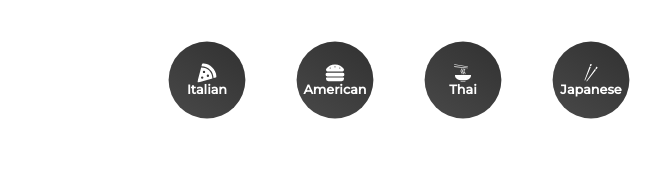
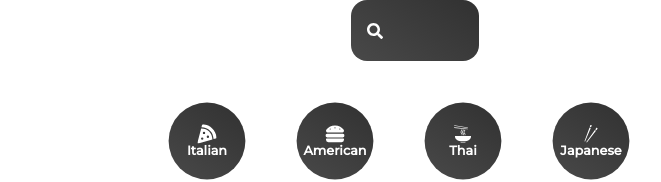
Before and after one commit to dmahfouz/deliciousss, a React (Create React App) app: page / in a window 1280 px wide. Shown: the top 182 px of the page, without its empty margins (225-886 px from the left). Built offline with nearby package versions, Linux system fonts and the light colour scheme; no server answers; the HTML template or start-up script is replaced by a standard one.

Commit message:
added working search

```diff
--- a/src/App.js
+++ b/src/App.js
@@ -1,11 +1,13 @@
 import Pages from "./pages/Pages";
 import Category from "./components/Category";
 import { BrowserRouter } from "react-router-dom";
+import Search from "./components/Search";
 
 function App() {
   return (
     <div className="App">
       <BrowserRouter>
+        <Search />
         <Category />
         <Pages />
       </BrowserRouter>
--- /dev/null
+++ b/src/components/Search.jsx
@@ -0,0 +1,60 @@
+import styled from "styled-components";
+import { useState } from "react";
+import { FaSearch } from "react-icons/fa";
+import { useNavigate } from "react-router-dom";
+
+function Search() {
+
+    const [input, setInput] = useState("");
+    const navigate = useNavigate();
+
+    const submitHandler = (e) => {
+        e.preventDefault();
+        navigate('/searched/' + input);
+    };
+
+    return (
+        <FormStyle onSubmit={submitHandler}>
+            <div>
+                <FaSearch></FaSearch>
+                <input
+                    onChange={(e) => setInput(e.target.value)}
+                    type="text"
+                    value={input}
+                />
+            </div>
+        </FormStyle>
+    )
+}
+
+const FormStyle = styled.form`
+    margin: 0rem 20rem;
+
+    div {
+        width: 100%;
+        position: relative;
+
+    }
+
+    input {
+        border: none;
+        background: linear-gradient(35deg, #494949, #313131);
+        font-size: 1.5rem;
+        color: white;
+        padding: 1rem 3rem;
+        border: none;
+        border-radius: 1rem;
+        outline: none;
+        width: 100%;
+    }
+
+    svg {
+        position: absolute;
+        top: 50%;
+        left: 0%;
+        transform: translate(100%, -50%);
+        color: white;
+    }
+`
+
+export default Search
--- a/src/pages/Cuisine.jsx
+++ b/src/pages/Cuisine.jsx
@@ -11,7 +11,7 @@
 
     const getCuisine = async (name) => {
         const data = await fetch(
-            `https://api.spoonacular.com/recipes/complexSearch?apiKey=${process.env.REACT_APP_API_KEY}&cuisine=${name}`
+            `https://api.spoonacular.com/recipes/complexSearch?apiKey=${process.env.REACT_APP_API_KEY}&number=9&cuisine=${name}`
         );
         const recipes = await data.json();
         setCuisine(recipes.results);
@@ -25,7 +25,7 @@
 
     return (
         <Grid>
-        {cuisine.map((item) => {
+            {cuisine.map((item) => {
             return (
                 <Card key={item.id}>
                     <img src={item.image} alt="" />
--- a/src/pages/Pages.jsx
+++ b/src/pages/Pages.jsx
@@ -1,6 +1,7 @@
 import React from 'react'
 import Home from './Home'
 import Cuisine from './Cuisine';
+import Seached from './Seached';
 import { Route, Routes } from 'react-router-dom';
 
 
@@ -9,6 +10,7 @@
         <Routes>
             <Route path="/" element={<Home />} />
             <Route path="/cuisine/:type" element={<Cuisine />} />
+            <Route path="/searched/:search" element={<Seached />} />
         </Routes>
     );
 }
--- /dev/null
+++ b/src/pages/Seached.jsx
@@ -0,0 +1,58 @@
+import React from 'react'
+import { useEffect, useState } from 'react';
+import { useParams } from 'react-router-dom';
+import styled from 'styled-components';
+
+function Seached() {
+
+    const [searchedRecipes, setSearchedRecipies] = useState([]);
+    let params = useParams();
+
+    const getSearched = async (name) => {
+        const data = await fetch(
+            `https://api.spoonacular.com/recipes/complexSearch?apiKey=${process.env.REACT_APP_API_KEY}&query=${name}`
+        );
+        const recipes = await data.json();
+        setSearchedRecipies(recipes.results);
+    };
+
+    useEffect(() => {
+        getSearched(params.search);
+    }, [params.search]);
+
+    return (
+        <Grid>
+            {searchedRecipes.map((item) => {
+                return (
+                    <Card key={item.id}>
+                        <img src={item.image} alt="" />
+                        <h4>{item.title}</h4>
+
+                    </Card>
+                )
+            })}
+        </Grid>
+    );
+}
+
+const Grid = styled.div`
+    display: grid;
+    grid-template-columns: repeat(auto-fit, minmax(20rem, 1fr));
+    grid-gap: 3rem;
+`;
+
+const Card = styled.div`
+    img{
+        width: 100%;
+        border-radius: 2rem;
+    }
+    a {
+        text-decoration: none;
+    }
+    h4 {
+        text-align: center;
+        padding: 1rem;
+    }
+`;
+
+export default Seached;
```
Also changed, not shown: 1 other file (tests, documents, lock files or other folders).
